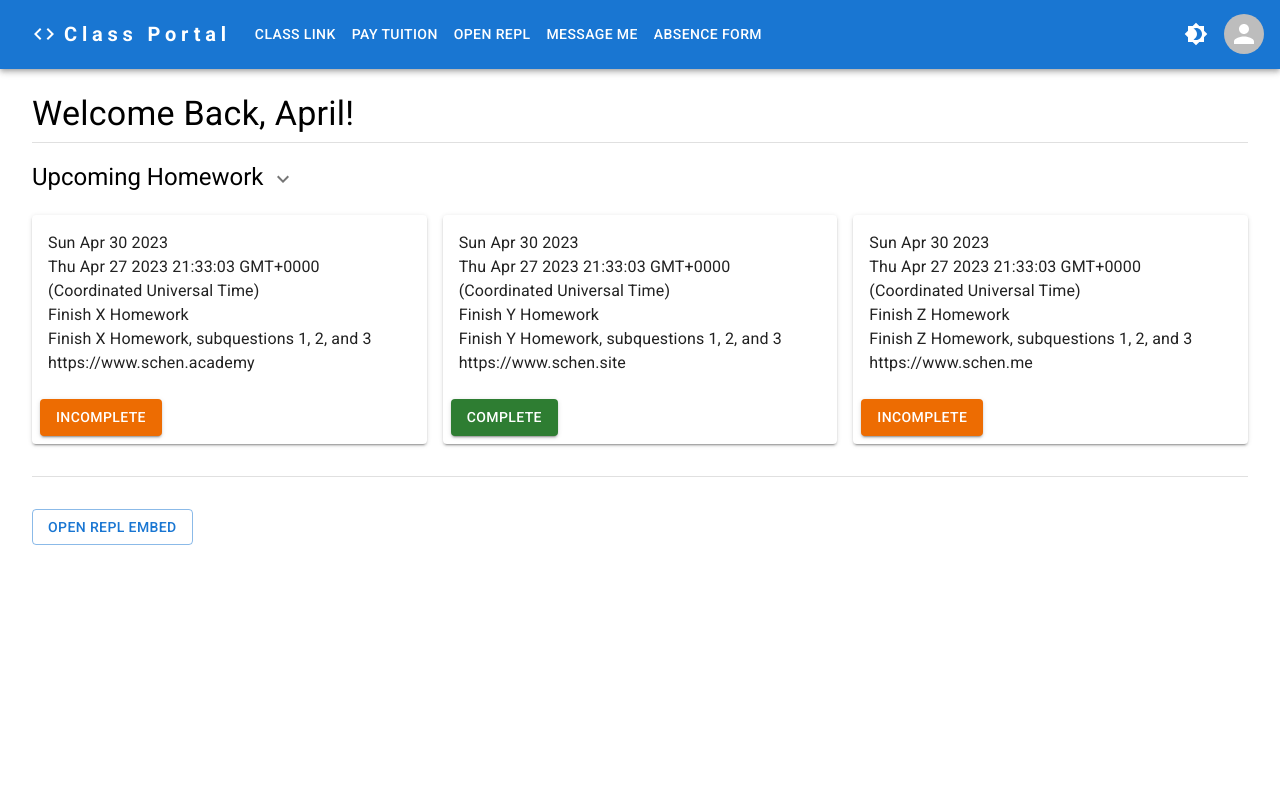
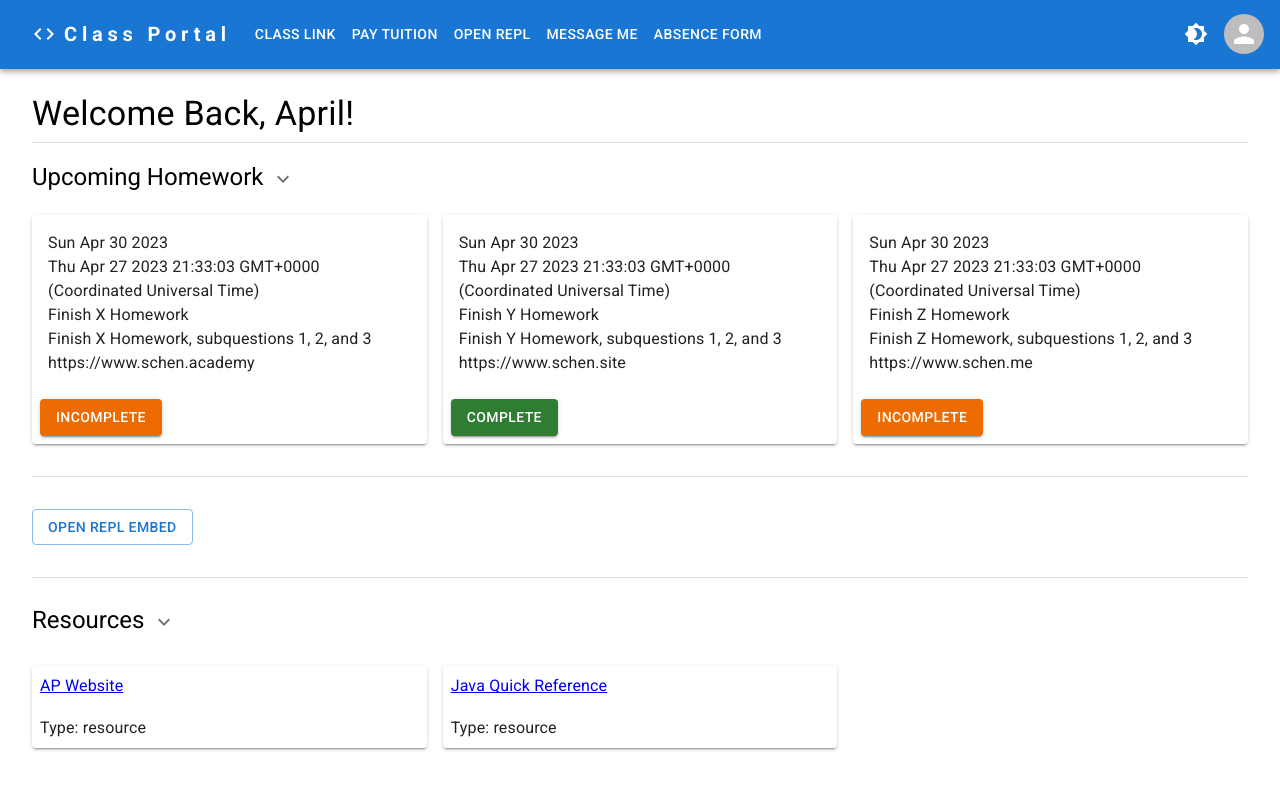
Before and after one commit to aprilschen/teaching-site, a React (Vite) app in the folder client/: page / in a window 1280 px wide. Shown: the top 790 px of the page. Built offline with nearby package versions, Linux system fonts and the light colour scheme.

Commit message:
Added Resources Section

```diff
--- a/client/src/App.tsx
+++ b/client/src/App.tsx
@@ -3,6 +3,7 @@ import { Typography, Box, Divider } from '@mui/material';
 import Repl from './components/Repl'
 import Oauth from './components/Oauth';
 import Homework from './components/Homework';
+import Resources from './components/Resources';
 
 import '@fontsource/roboto/300.css';
 import '@fontsource/roboto/400.css';
@@ -37,6 +38,10 @@ export default function App(props: any) {
 
           <Repl/>
 
+          <Divider sx={(props.theme.palette.mode == 'dark' ?
+          {backgroundColor: '#FFFFFF'}:{})}/>
+
+          <Resources theme={props.theme}/>
         </Box>
       </div>
     );
--- a/client/src/components/Repl.tsx
+++ b/client/src/components/Repl.tsx
@@ -14,7 +14,7 @@ export default function Repl() {
 
             <section>
                 { open == true ?
-                <iframe width="1200vw" height="800vh" src="https://replit.com/@schen-academy/VainDazzlingField"></iframe>
+                <iframe width={'100%'} height={'800px'} src="https://replit.com/@schen-academy/VainDazzlingField"></iframe>
                 : <></> }
             </section>
         </>
--- /dev/null
+++ b/client/src/components/Resources.tsx
@@ -0,0 +1,59 @@
+import { useState } from "react";
+import { IconButtonProps, Grid, IconButton, styled, Typography } from "@mui/material";
+import ExpandMoreIcon from '@mui/icons-material/ExpandMore';
+
+import LinkCard from "./linkCard";
+
+import { links }  from '../data/mock-data';
+
+
+interface ExpandMoreProps extends IconButtonProps {
+    expand: boolean;
+  }
+
+const ExpandMore = styled((props: ExpandMoreProps) => {
+    const { expand, ...other } = props;
+    return <IconButton {...other} />;
+  })(({ theme, expand }) => ({
+    transform: !expand ? 'rotate(0deg)' : 'rotate(180deg)',
+    marginLeft: 'auto',
+    transition: theme.transitions.create('transform', {
+      duration: theme.transitions.duration.shortest,
+    }),
+}));
+
+export default function Resources(props: any) {
+    const [expanded, setExpanded] = useState(false);
+    const handleExpandClick = () => {setExpanded(!expanded)};
+    return (
+        <>
+            <Typography variant={'h5'}
+            sx={(props.theme.palette.mode == 'dark' ? {color: '#FFFFFF', my:3}:{my:3})}>
+                Resources
+                <ExpandMore
+                expand={expanded}
+                onClick={handleExpandClick}
+                aria-expanded={expanded}
+                aria-label="show more"
+                >
+                    <ExpandMoreIcon />
+                </ExpandMore>
+            </Typography>
+
+            {expanded == true ? (<></>): (
+            <Grid container spacing={2}>
+                {links.map(link => (
+                    <Grid item xs={4}>
+                        <LinkCard
+                        key={link.linkID}
+                        name={link.name}
+                        studentID={link.studentID}
+                        link={link.link}  // this has to be bad style right
+                        type={link.type}
+                        />
+                    </Grid>
+                ))}
+            </Grid>)}
+        </>
+    );
+}
--- a/client/src/components/hwCard.tsx
+++ b/client/src/components/hwCard.tsx
@@ -15,7 +15,7 @@ export default function HomeworkCard(props: any) {
     }
 
     return (
-        <Paper elevation={2} sx={{mb:4}}>
+        <Paper elevation={2} sx={{mb:4}} key={props.homeworkID}>
             <CardContent>
                 <Typography>{props.dateAssigned}</Typography>
                 <Typography>{props.dateDue}</Typography>
--- /dev/null
+++ b/client/src/components/linkCard.tsx
@@ -0,0 +1,18 @@
+import { Paper, Typography } from "@mui/material";
+
+
+export default function linkCard(props: any) {
+    return (
+        <Paper elevation={2} key={props.linkID} sx={{padding:1}}>
+            <Typography>
+                <a href={props.link} target="_blank">{props.name}</a>
+            </Typography>
+
+            <br></br>
+
+            <Typography>
+                Type: {props.type}
+            </Typography>
+        </Paper>
+    );
+}
--- a/client/src/data/mock-data.ts
+++ b/client/src/data/mock-data.ts
@@ -58,8 +58,8 @@ export const links = [{
     linkID: 1,
     studentID: 1,
     link: "https://www.schen.kk",
-    name: "Class Google Meet",
-    type: 'custom'
+    name: "AP Website",
+    type: 'resource'
 },
 
 {
```
